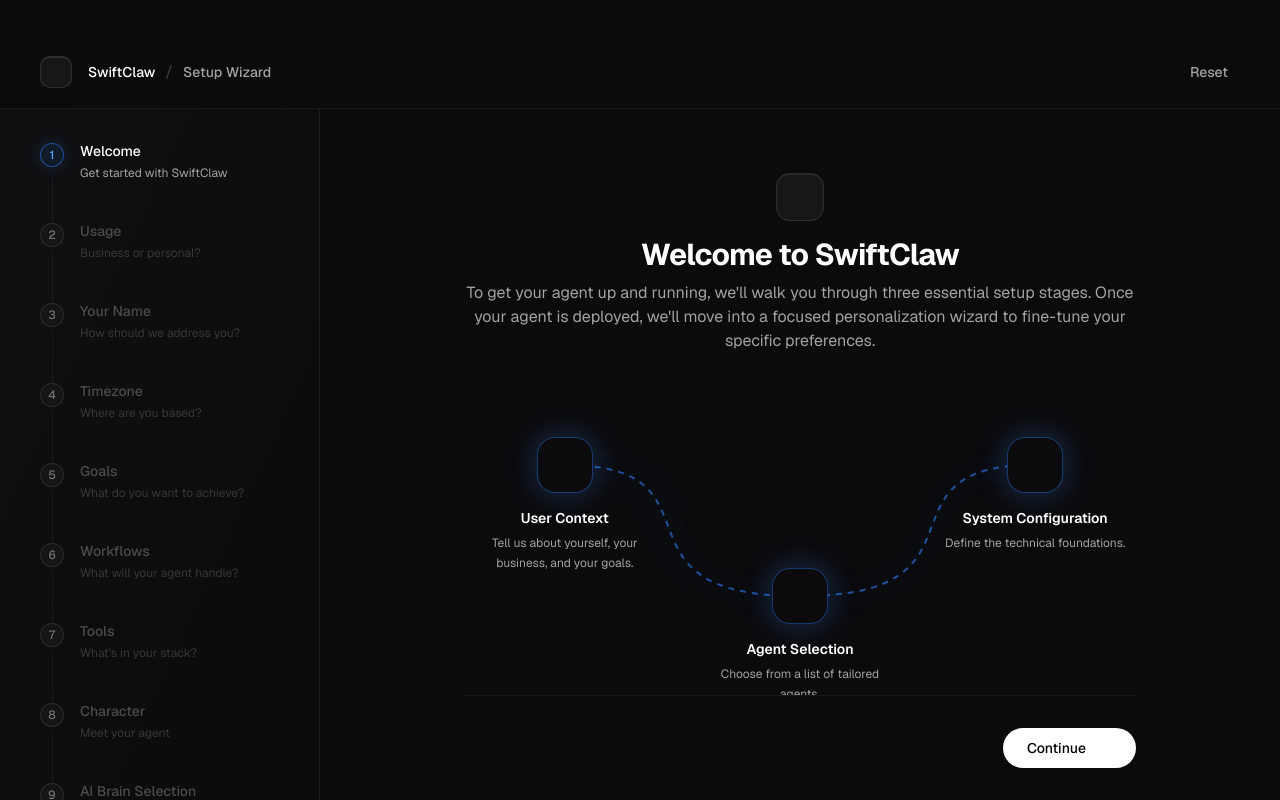
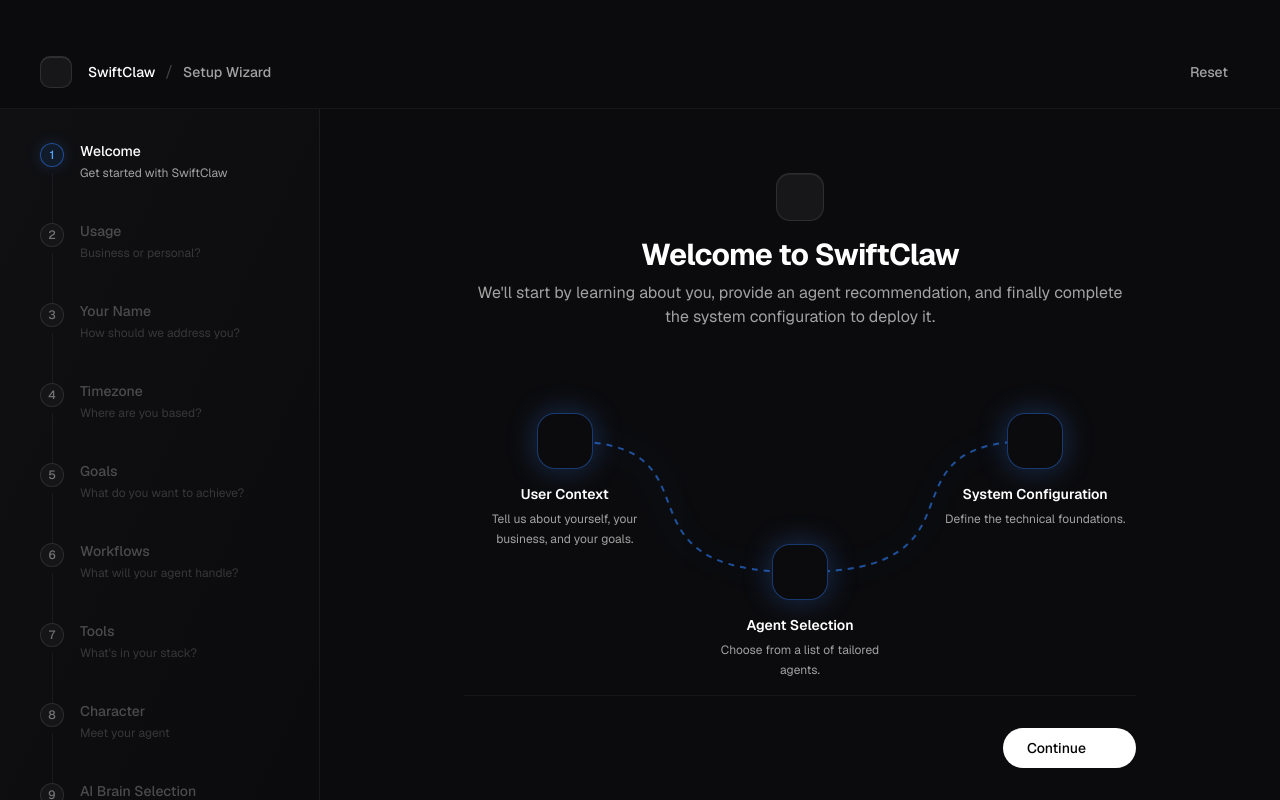
Before and after one commit to anthonyyoo24/swiftclaw-app, a Next.js app: page /onboarding in a window 1280 px wide. Built offline with nearby package versions, Linux system fonts and the light colour scheme; some icons are missing.

Commit message:
Update the WelcomeStep description to reflect the streamlined onboarding flow by focusing on personalization, agent recommendations, and system configuration

```diff
--- a/src/components/onboarding/setup-wizard/steps/WelcomeStep.tsx
+++ b/src/components/onboarding/setup-wizard/steps/WelcomeStep.tsx
@@ -6,7 +6,7 @@ export function WelcomeStep() {
         <div className="flex-1 flex flex-col animate-in fade-in slide-in-from-right-4 duration-300">
             <StepHeader
                 title="Welcome to SwiftClaw"
-                description="To get your agent up and running, we'll walk you through three essential setup stages. Once your agent is deployed, we'll move into a focused personalization wizard to fine-tune your specific preferences."
+                description="We'll start by learning about you, provide an agent recommendation, and finally complete the system configuration to deploy it."
                 icon="solar:hand-stars-linear"
             />
 
```
